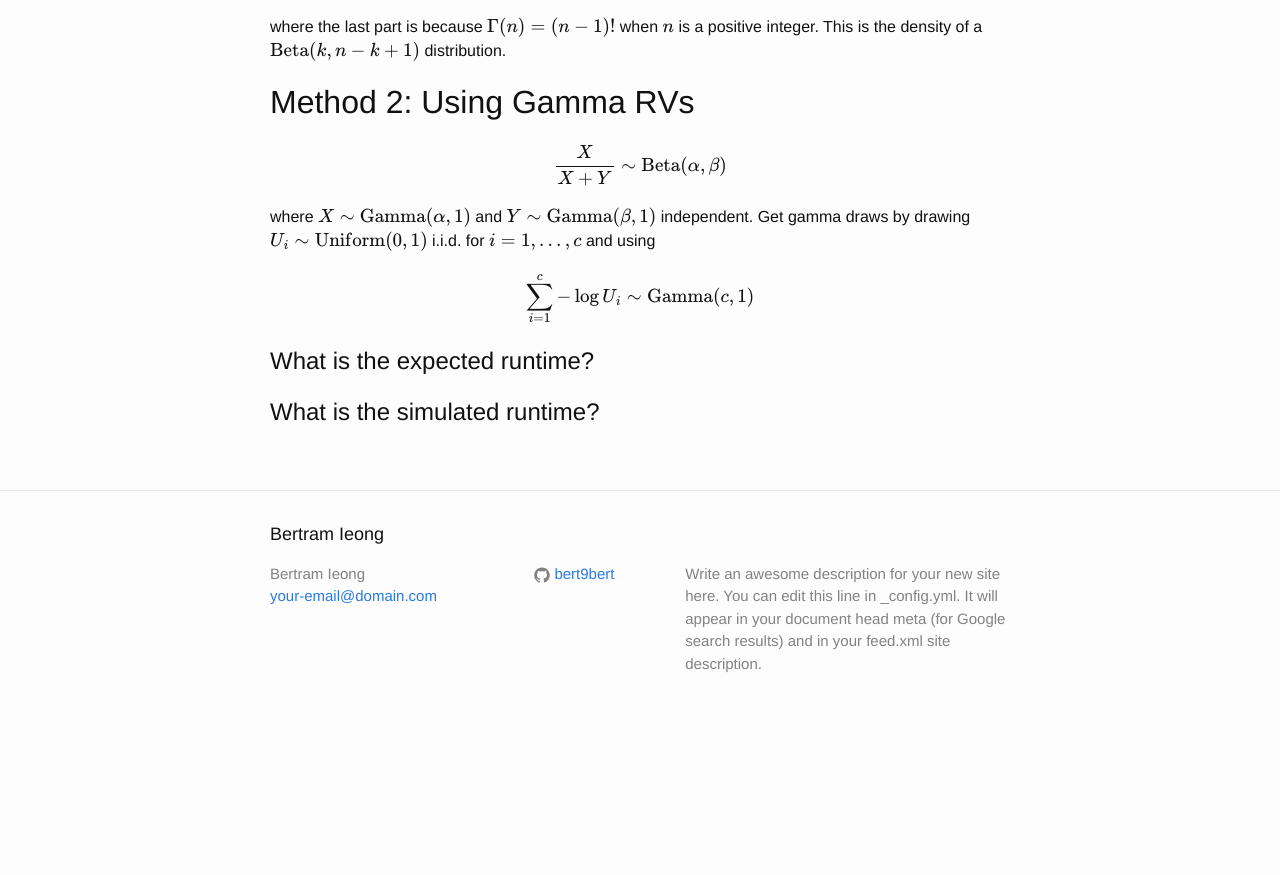
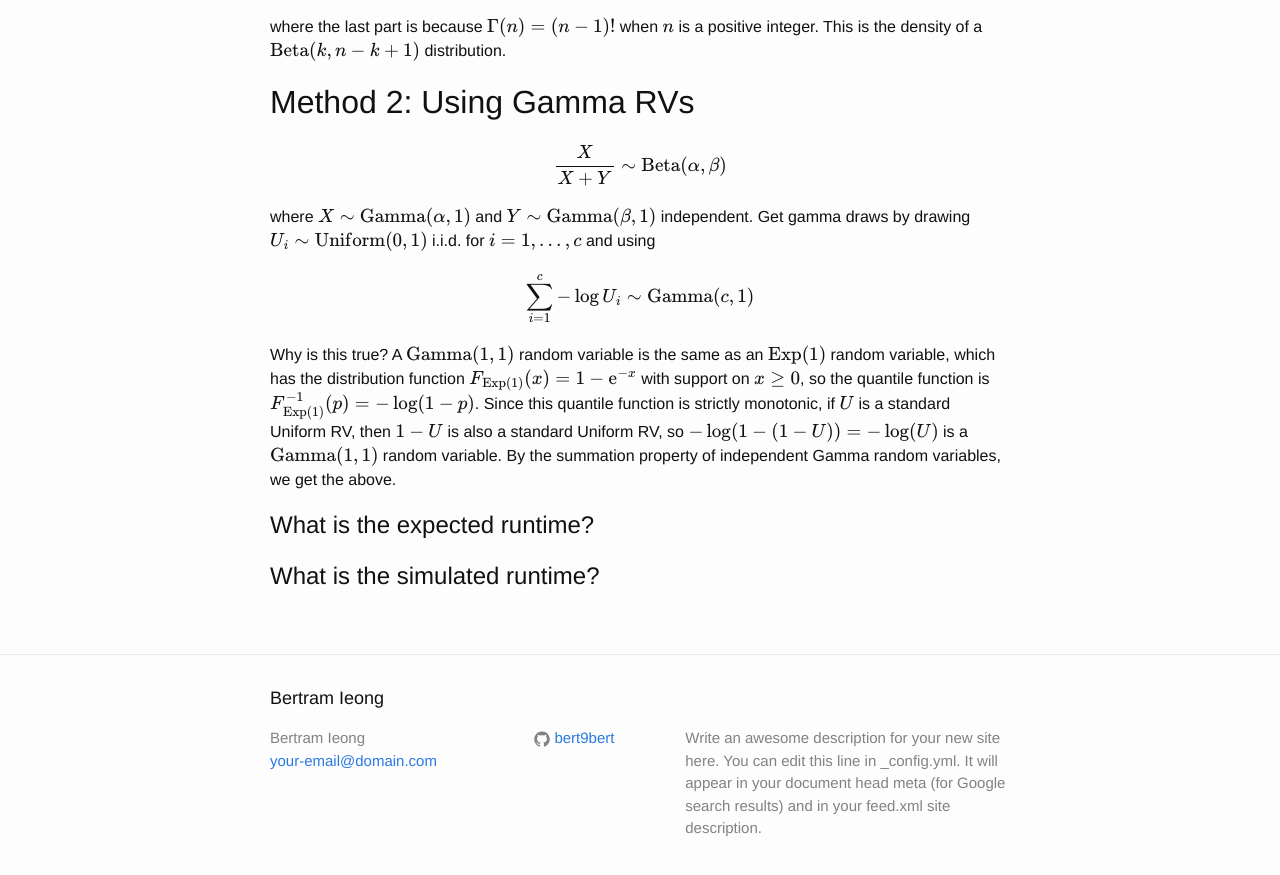
Before and after one commit to bert9bert/bert9bert.github.io, a Jekyll site: the page built from _posts/2014-12-11-betas.md, in a window 1280 px wide and 900 px high, scrolled down 986 px. Shown: the top 875 px of the window. Built offline with Jekyll 4.4.1, drawn with Linux system fonts in a browser that asks for light colours; formulas are drawn with MathJax 3; before the commit the page ends 1721 px from its top, so only the background shows below that.

Commit message:
more work on betas post

```diff
--- a/_posts/2014-12-11-betas.md
+++ b/_posts/2014-12-11-betas.md
@@ -33,6 +33,7 @@ where the last part is because \\(\Gamma(n)=(n-1)!\\) when \\(n\\) is a positive
 where \\(X \sim \mathrm{Gamma}(\alpha,1)\\) and \\(Y \sim \mathrm{Gamma}(\beta,1)\\) independent. Get gamma draws by drawing \\( U\_i \sim \mathrm{Uniform}(0,1) \\) i.i.d. for \\(i=1,\dots,c\\) and using
 \\[ \sum_{i=1}^c -\log U_i \sim \mathrm{Gamma}(c,1)  \\]
 
+Why is this true? A \\(\mathrm{Gamma}(1,1)\\) random variable is the same as an \\(\mathrm{Exp}(1)\\) random variable, which has the distribution function \\( F_{\mathrm{Exp}(1)}(x) = 1 - \mathrm{e}^{-x} \\) with support on \\(x \geq 0 \\), so the quantile function is \\( F\_{\mathrm{Exp}(1)}^{-1}(p) = - \log(1-p)  \\). Since this quantile function is strictly monotonic, if \\(U\\) is a standard Uniform RV, then \\(1-U\\) is also a standard Uniform RV, so \\(-\log(1-(1-U))=-\log(U)\\) is a  \\(\mathrm{Gamma}(1,1)\\) random variable. By the summation property of independent Gamma random variables, we get the above.
 
 # What is the expected runtime?
 
```
